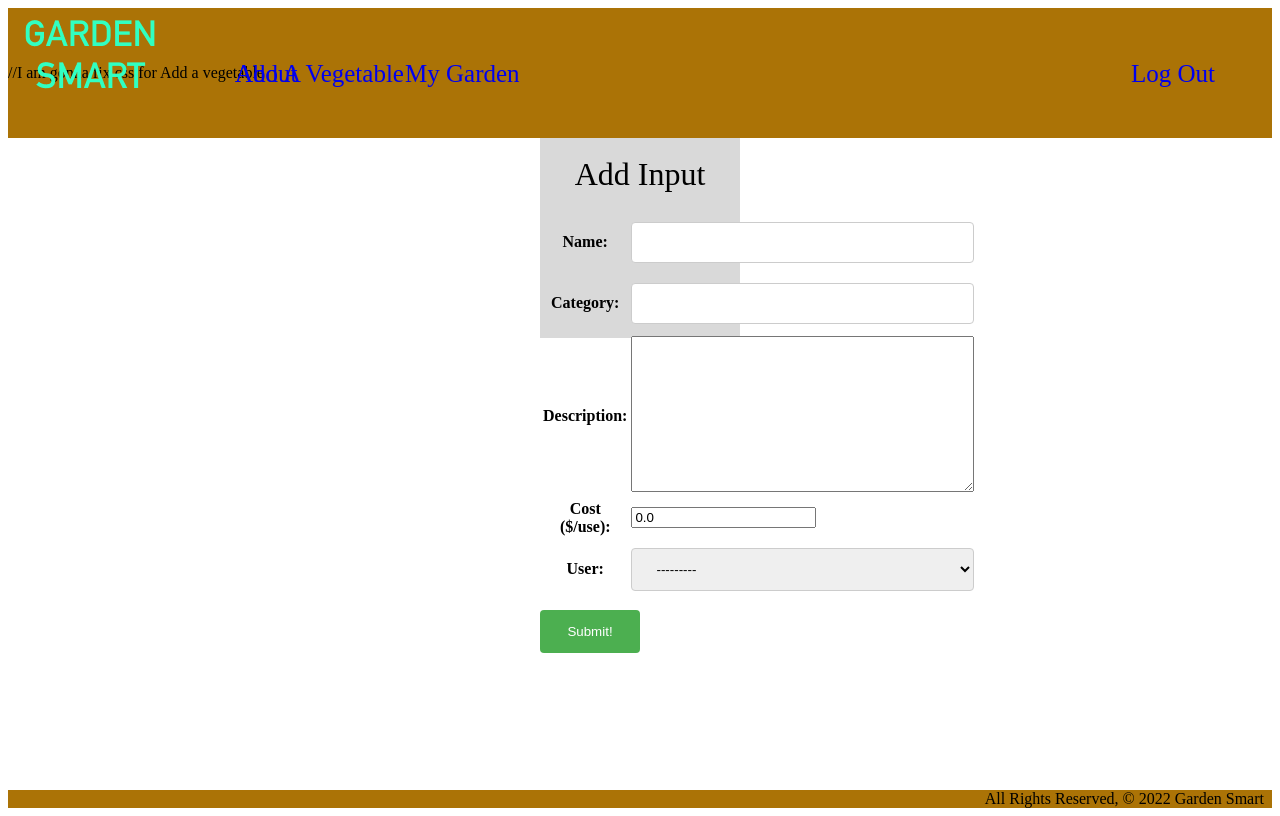
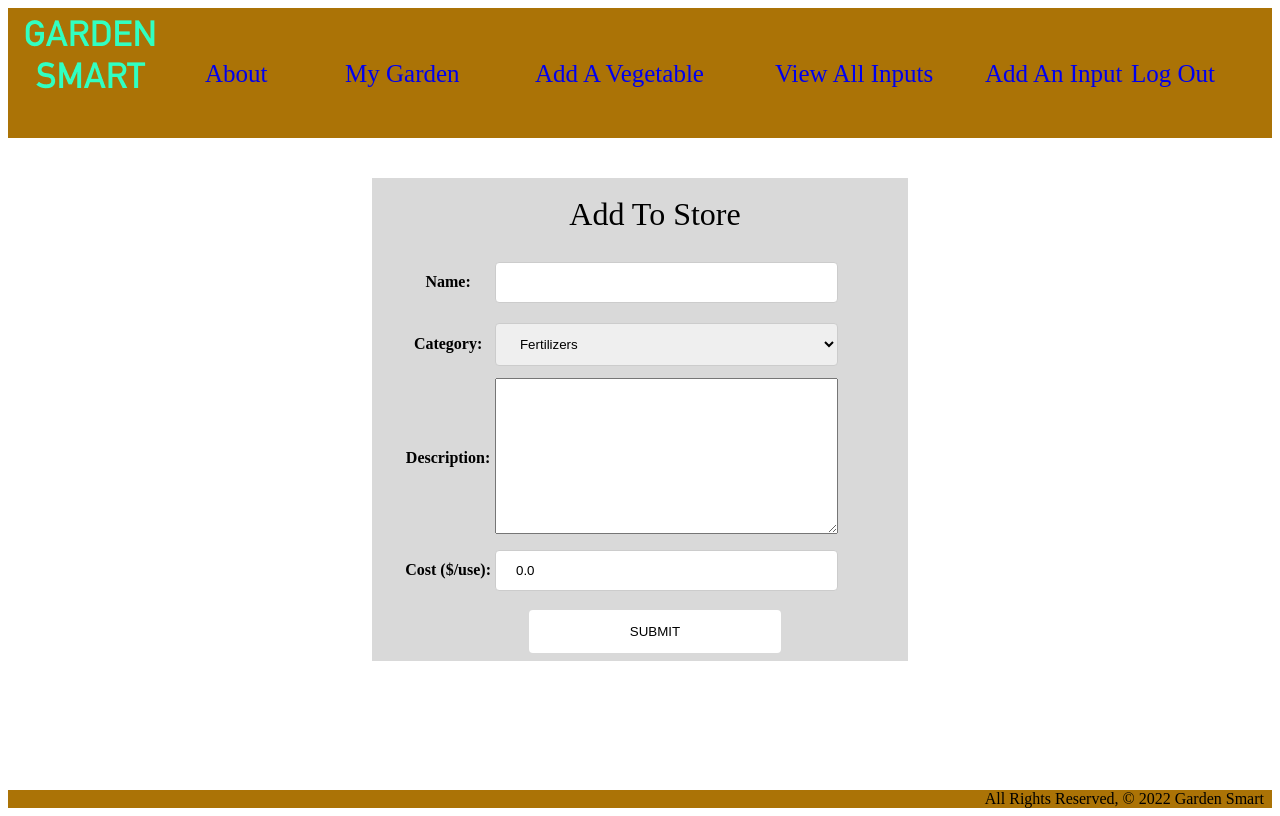
Before and after one commit to YaroslavSnigur/Garden-Smart, a Django app: page /inputs/create/ in a window 1280 px wide. Run offline with Django 4.2, Linux system fonts and the light colour scheme; the visitor is signed in with stand-in values (Sample User, id 1); data comes from the database, SQL or seed files in the repository.

Commit message:
styling for add veg and add input forms added

```diff
--- a/gardensmart/main_app/models.py
+++ b/gardensmart/main_app/models.py
@@ -4,13 +4,20 @@ from datetime import datetime
 
 #user schema and authorization
 from django.contrib.auth.models import User
-
+INPUTS = (
+    ('Fertilizers','Fertilizers'),
+    ('Pesticide', 'Pesticide'),
+    ('Tools', 'Tools'),
+    ('Seeds', 'Seeds')
+)
 # Create your models here.
-
-
 class Input(models.Model):
     name = models.CharField(max_length = 50)
-    category = models.CharField(max_length=50)
+    category = models.CharField(
+        max_length=11,
+        choices=INPUTS,
+        default=INPUTS[0][0]
+    )
     description = models.TextField(max_length=250)
     cost = models.FloatField("Cost ($/use)", default = 0.0)
 
--- a/gardensmart/main_app/static/css/style.css
+++ b/gardensmart/main_app/static/css/style.css
@@ -32,7 +32,7 @@ h1 {
   font-weight: 500;
   position: absolute;
   top: 60px;
-  left: 155px;
+  left: 125px;
   height: 135px;
 }
 
@@ -45,7 +45,42 @@ h1 {
   font-weight: 500;
   position: absolute;
   top: 60px;
-  left: 325px;
+  left: 265px;
+}
+
+.nav-add {
+  margin-left: 80px;
+  text-decoration: none;
+  font-size: 25px;
+  font-family: "DIN Alternate";
+  font-style: normal;
+  font-weight: 500;
+  position: absolute;
+  top: 60px;
+  left: 455px;
+}
+
+.nav-inputs {
+  margin-left: 80px;
+  text-decoration: none;
+  font-size: 25px;
+  font-family: "DIN Alternate";
+  font-style: normal;
+  font-weight: 500;
+  position: absolute;
+  top: 60px;
+  left: 695px;
+}
+
+.nav-inputs-add {
+  text-decoration: none;
+  font-size: 25px;
+  font-family: "DIN Alternate";
+  font-style: normal;
+  font-weight: 500;
+  position: absolute;
+  top: 60px;
+  left: 985px;
 }
 
 .log-out,
@@ -176,8 +211,14 @@ footer.page-footer {
 
 .add-form {
   background-color: #D9D9D9;
-  width: 200px;
-  height: 200px;
+  width: 40%;
+  height: 40%;
+  text-align: center;
+  margin-top: 40px;
+  display: flex;
+  flex-direction: column;
+  justify-content: center;
+  padding-left: 30px;
 }
 
 input[type=text],
@@ -193,15 +234,26 @@ select {
 
 input[type=submit] {
   width: 50%;
-  background-color: #4CAF50;
-  color: white;
+  background-color: #ffffff;
+  color: black;
   padding: 14px 20px;
   margin: 8px 0;
   border: none;
   border-radius: 4px;
   cursor: pointer;
+  text-transform: uppercase;
+}
+
+input[type=number] {
+  width: 100%;
+  padding: 12px 20px;
+  margin: 8px 0;
+  display: inline-block;
+  border: 1px solid #ccc;
+  border-radius: 4px;
+  box-sizing: border-box;
 }
 
 input[type=submit]:hover {
-  background-color: #45a049;
+  background-color: rgba(171, 115, 6, 1);
 }
--- a/gardensmart/main_app/templates/base.html
+++ b/gardensmart/main_app/templates/base.html
@@ -17,8 +17,13 @@
         {% if user.is_authenticated %}
 
         <a href="{% url 'index' %}" class="nav-index">My Garden</a>
-        //I am gonna fix css for Add a vegetable
-        <a href="{% url 'veg_create' %}" class="nav-item">Add A Vegetable</a>
+        <a href="{% url 'veg_create' %}" class="nav-add">Add A Vegetable</a>
+        <a href="{% url 'inputs_index' %}" class="nav-inputs"
+          >View All Inputs</a
+        >
+        <a href="{% url 'inputs_create' %}" class="nav-inputs-add">
+          Add An Input</a
+        >
         <a href="{% url 'logout' %}" class="log-out">Log Out</a> {% else %}
         <a href="{% url 'login' %}" class="log-in">Log In</a>
         <a href="{% url 'signup' %}" class="sign-up">Sign Up</a> {% endif %}
--- a/gardensmart/main_app/templates/main_app/input_form.html
+++ b/gardensmart/main_app/templates/main_app/input_form.html
@@ -3,18 +3,20 @@
 {% block content %}
 <div class="add-form">
   {% if object %}
-  <div class="">
+  <div>
     <h1>Edit <span class="teal-text">{{object.name}}</span></h1>
-
+  </div>
   {% else %}
-  <div><h1>Add Input</h1></div>
+  <div><h1>Add To Store</h1></div>
   {% endif %}
-  <form action="{% url 'inputs_update' input.id %}" method="post">
+  <div>
+  <form action="" method="post">
     {% csrf_token %}
     <table>
       {{ form.as_table }}
     </table>
-    <input type="submit" value="Submit!" class="btn">
+    <input type="submit" value="Submit" class="btn">
   </form>
 </div>
+</div>
 {% endblock %}
--- a/gardensmart/main_app/views.py
+++ b/gardensmart/main_app/views.py
@@ -65,7 +65,9 @@ class InputDetail(DetailView):
 
 class InputCreate(CreateView):
   model = Input
-  fields = '__all__'
+  fields = ['name', 'category', 'description', 'cost']
+  success_url = '/inputs/'
+
 
 class InputUpdate(UpdateView):
   model = Input
```
Also changed, not shown: gardensmart/main_app/templates/main_app/veg_form.html (+7 -5 lines).
